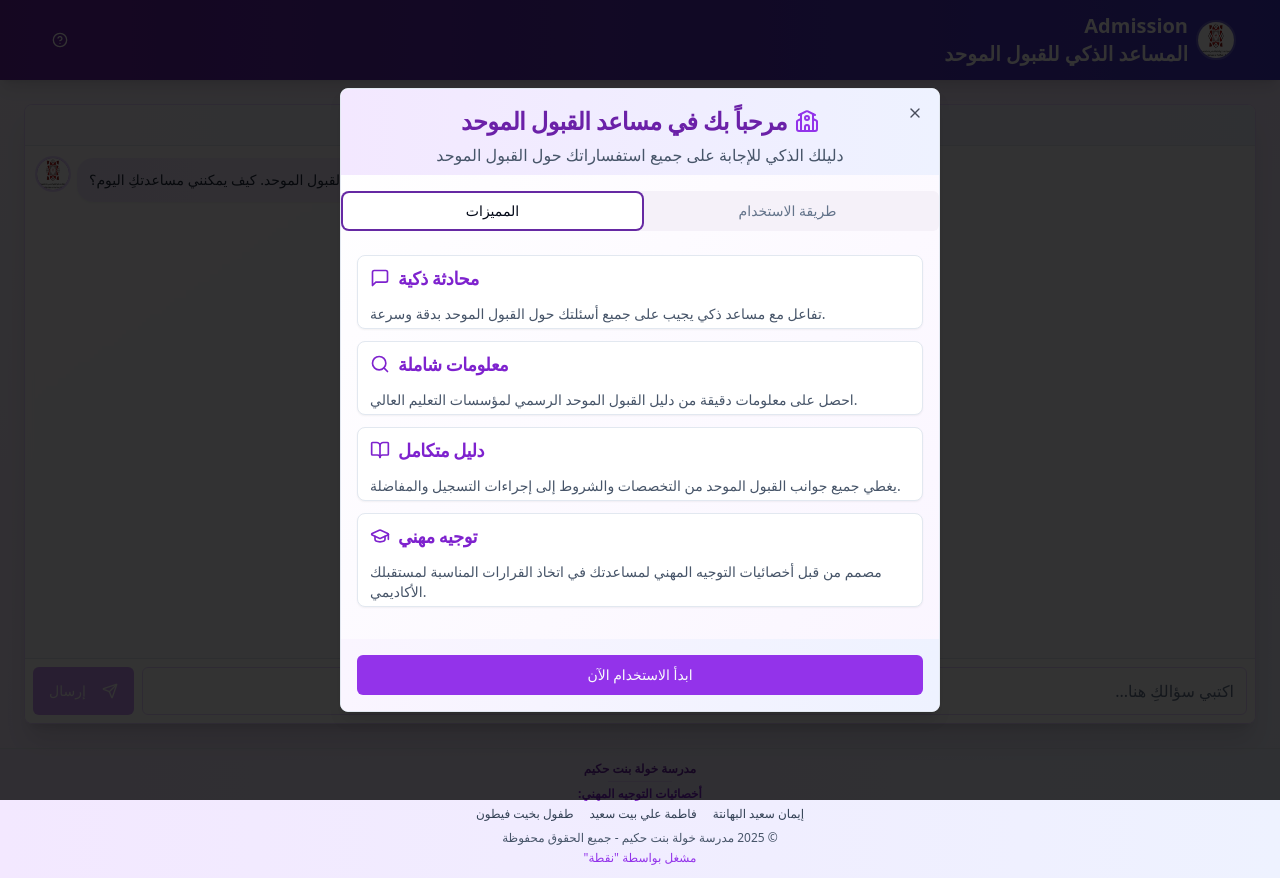
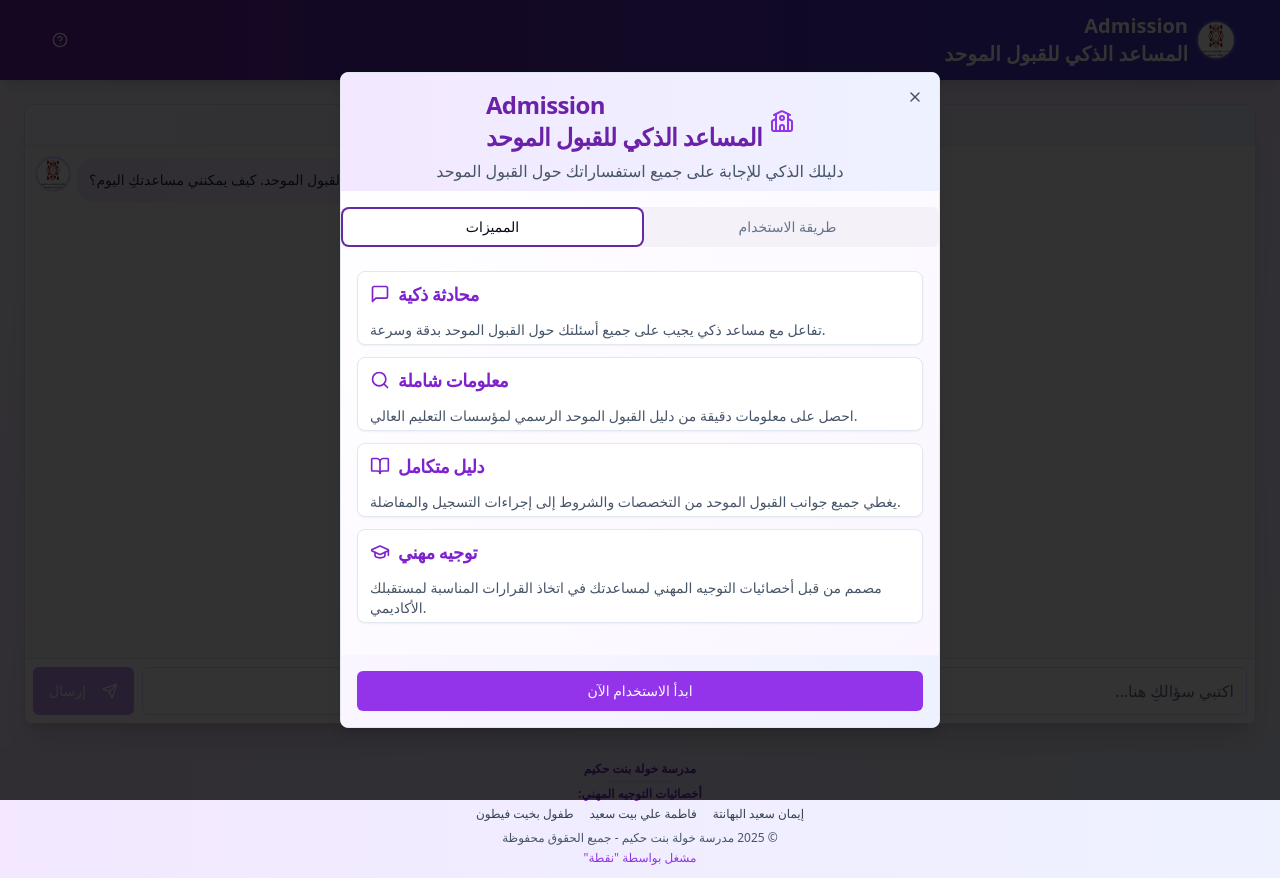
Before and after one commit to alanqoudif/Unified-Admissions-Assistant-Khawla-School, a Next.js app: page / in a window 1280 px wide. Built offline with nearby package versions, Linux system fonts and the light colour scheme.

Commit message:
feat: update welcome dialog title text
Change DialogTitle text to "Admission المساعد الذكي للقبول الموحد".

Co-authored-by: faisal al anqoudi <54464056+alanqoudif@users.noreply.github.com>

```diff
--- a/components/welcome-dialog.tsx
+++ b/components/welcome-dialog.tsx
@@ -46,7 +46,11 @@ export function WelcomeDialog() {
         <DialogHeader className="p-4 pb-2 bg-gradient-to-r from-purple-100 to-indigo-50">
           <DialogTitle className="text-xl sm:text-2xl font-bold text-purple-800 flex items-center justify-center gap-2">
             <School className="h-5 w-5 sm:h-6 sm:w-6 text-purple-600" />
-            <span>مرحباً بك في مساعد القبول الموحد</span>
+            <span>
+              Admission
+              <br />
+              المساعد الذكي للقبول الموحد
+            </span>
           </DialogTitle>
           <DialogDescription className="text-center text-slate-600 text-sm sm:text-base">
             دليلك الذكي للإجابة على جميع استفساراتك حول القبول الموحد
```
